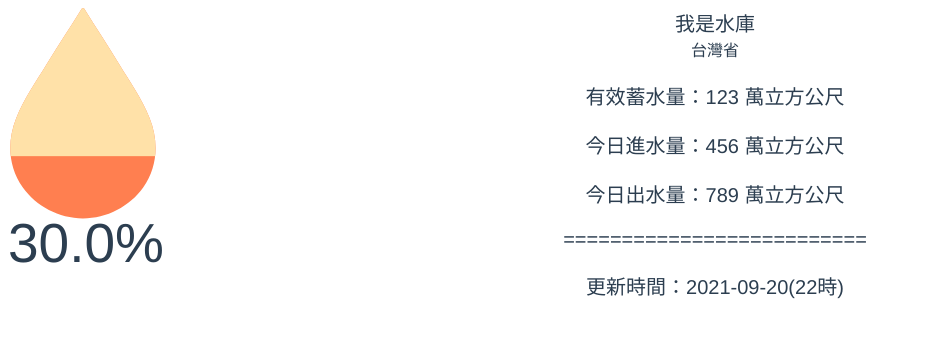
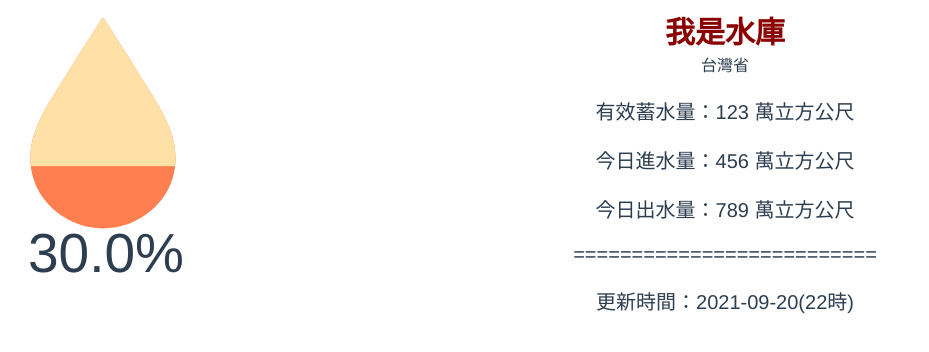
Before and after one commit to Frank0321/Taiwan_Reservoir, a Vue app: page /reservoirInfo in a window 1280 px wide. Shown: the top 352 px of the page, without its empty margins (0-929 px from the left). Built offline with nearby package versions, Linux system fonts and the light colour scheme.

Commit message:
修改輸出樣式 1. 調整水庫標題的輸出樣式 2. 調整水庫水滴的上下位置

```diff
--- a/src/components/reservoirInfo.vue
+++ b/src/components/reservoirInfo.vue
@@ -12,7 +12,7 @@
         "
       >
         <div class="mb-3">
-          <div class="text-brown text-2xl font-bold mb-3">
+          <div class="text-brown title">
             {{ childRowData.name }}
           </div>
           <span
@@ -63,8 +63,15 @@ export default {
 .drop{
   float: left;
   width: 150px;
+  margin-left: 20px;
+  margin-top: 20px;
 }
 .text-brown {
   font-size: 20px;
 }
+.title {
+  font-size: 30px;
+  color: darkred;
+  font-weight: bolder;
+}
 </style>
--- a/src/components/reservoirInfoDemo.vue
+++ b/src/components/reservoirInfoDemo.vue
@@ -12,7 +12,7 @@
         "
       >
         <div class="mb-3">
-          <div class="text-brown text-2xl font-bold mb-3">
+          <div class="text-brown title">
             我是水庫
           </div>
           <span
@@ -61,8 +61,15 @@ export default {
 .drop{
   float: left;
   width: 150px;
+  margin-left: 20px;
+  margin-top: 10px;
 }
 .text-brown {
   font-size: 20px;
 }
+.title {
+  font-size: 30px;
+  color: darkred;
+  font-weight: bolder;
+}
 </style>
```
